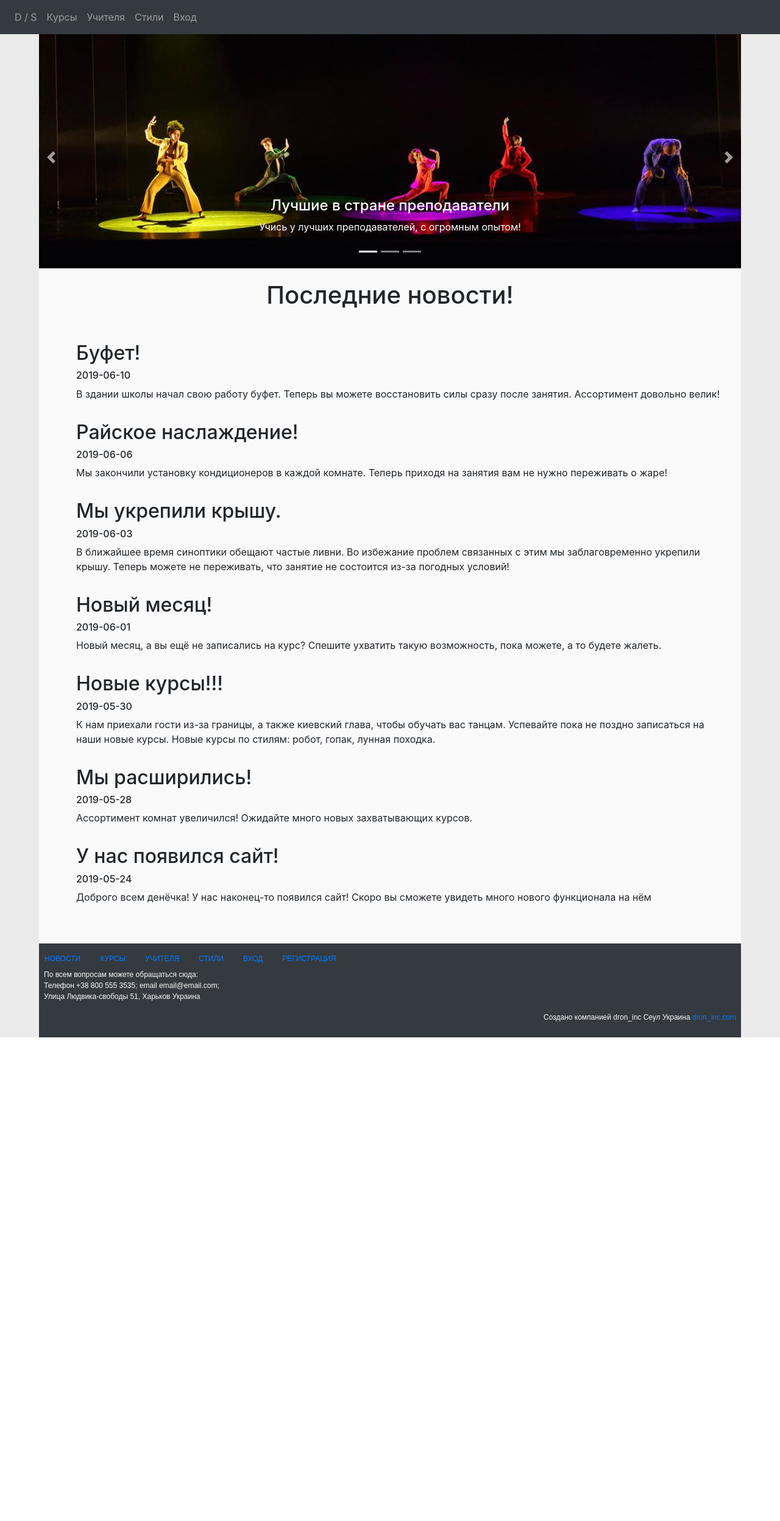
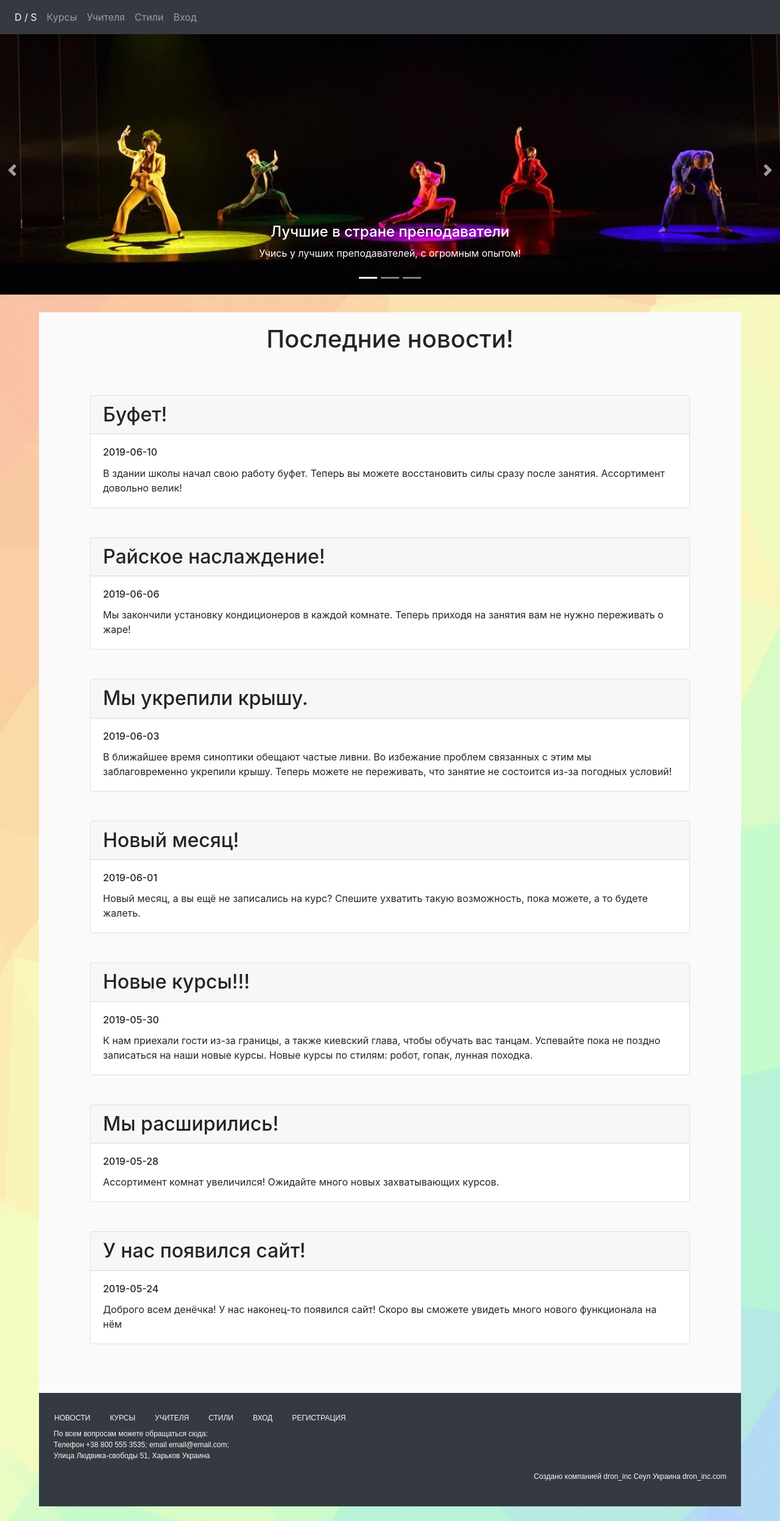
Before and after one commit to Lord1p/Dance_School, a PHP site: page / in a window 1280 px wide. Shown: the whole page at 61% size. Before the commit the page ends 1701 px from the top, so only its background shows below. Run offline with PHP 8.4, Linux system fonts and the light colour scheme; data comes from the database, SQL or seed files in the repository.

Commit message:
validation + experimental design

```diff
--- a/app/index.html
+++ b/app/index.html
@@ -1,5 +1,5 @@
 <!DOCTYPE html>
-<hrml ng-app="main">
+<html ng-app="main">
   <head>
     <title>
       Dance School
@@ -17,19 +17,19 @@
       <div class="collapse navbar-collapse" id="navbarNav">
         <ul class="navbar-nav">
           <li class="nav-item">
-            <a class="nav-link" href="#!news">D / S</a>
+            <a class="nav-link" id="news-link" href="#!news">D / S</a>
           </li>
           <li class="nav-item">
-            <a class="nav-link" href="#!courses">Курсы</a>
+            <a class="nav-link" id="courses-link" href="#!courses">Курсы</a>
           </li>
           <li class="nav-item">
-            <a class="nav-link" href="#!trainers">Учителя</a>
+            <a class="nav-link" id="trainers-link" href="#!trainers">Учителя</a>
           </li>
           <li class="nav-item">
-            <a class="nav-link" href="#!styles">Стили</a>
+            <a class="nav-link" id="styles-link" href="#!styles">Стили</a>
           </li>
           <li id="sign" class="nav-item">
-            <a class="nav-link" href="#!sign-in">Вход</a>
+            <a class="nav-link" id="login-link" href="#!sign-in">Вход</a>
           </li>
         </ul>
       </div>
@@ -56,14 +56,14 @@
     <div class="main">
       <ng-view></ng-view>
     </div>
-    <footer class="page footer-page bg-dark text-light p-2 footer">
+    <footer class="page footer-page bg-dark text-light p-4 footer">
       <div class="row">
-        <a class="nav-link" href="#!news">НОВОСТИ</a>
-        <a class="nav-link" href="#!courses">КУРСЫ</a>
-        <a class="nav-link" href="#!trainers">УЧИТЕЛЯ</a>
-        <a class="nav-link" href="#!styles">СТИЛИ</a>
-        <a class="nav-link" href="#!sign-in">ВХОД</a>
-        <a class="nav-link" href="#!sign-up">РЕГИСТРАЦИЯ</a>
+        <a class="nav-link text-light" href="#!news">НОВОСТИ</a>
+        <a class="nav-link text-light" href="#!courses">КУРСЫ</a>
+        <a class="nav-link text-light" href="#!trainers">УЧИТЕЛЯ</a>
+        <a class="nav-link text-light" href="#!styles">СТИЛИ</a>
+        <a class="nav-link text-light" href="#!sign-in">ВХОД</a>
+        <a class="nav-link text-light" href="#!sign-up">РЕГИСТРАЦИЯ</a>
       </div>
       <p>
         По всем вопросам можете обращаться сюда: <br />
@@ -71,7 +71,7 @@
         Людвика-свободы 51, Харьков Украина
       </p>
       <p class="company">
-        Создано компанией dron_inc Сеул Украина <a href="">dron_inc.com</a>
+        Создано компанией dron_inc Сеул Украина <a class="text-light" href="">dron_inc.com</a>
       </p>
     </footer>
   </body>
@@ -86,6 +86,7 @@
   <script src="./app/src/services/encryptor.service.js"></script>
   <script src="./app/src/services/lessons.service.js"></script>
   <script src="./app/src/services/generate-code.service.js"></script>
+  <script src="./app/src/services/make-active.service.js"></script>
   <script src="./app/src/filters/date-translate.filter.js"></script>
   <script src="./app/src/services/date-color.service.js"></script>
   <script src="./app/src/controllers/news.controller.js"></script>
@@ -98,4 +99,4 @@
   <script src="./app/src/controllers/account.controller.js"></script>
   <script src="./app/src/controllers/get-course.controller.js"></script>
   <script src="./app/src/controllers/registration.controller.js"></script>
-</hrml>
+</html>
--- a/app/src/controllers/account.controller.js
+++ b/app/src/controllers/account.controller.js
@@ -5,8 +5,8 @@
     .module("main")
     .controller("AccountController", AccountController);
 
-  AccountController.$inject = ["$rootScope", "$scope", "$http", "encryptor"];
-  function AccountController($rootScope, $scope, $http, encryptor) {
+  AccountController.$inject = ["$rootScope", "$scope", "$http", "encryptor", "makeActive"];
+  function AccountController($rootScope, $scope, $http, encryptor, makeActive) {
     $scope.user = {};
     $scope.firstName = "";
     $scope.lastName = "";
@@ -15,10 +15,11 @@
     $scope.setAvatar = setAvatar;
     $scope.fileName = "";
     console.log("!");
+    hideByID('suc-alert');
     init();
 
     function init() {
-      hideByID('suc-alert');
+      makeActive.deactivate(['news-link', 'courses-link', 'trainers-link', 'styles-link', 'login-link']);
       console.log($rootScope.currentUser);
       let name = "";
       if ($rootScope.currentUser.type == $rootScope.userType.client) {
@@ -40,6 +41,10 @@
       if ($rootScope.isAuthorizated) {
         $http.post("./server/get-user.php", $scope.user).then(res => {
           console.log(res.data);
+          if (res.data.error) {
+            alert("Извините произошла ошибка при обновлении данных, перезагркзите страницу");
+          }
+
           $rootScope.currentUser = res.data;
           init();
         });
@@ -59,29 +64,20 @@
         $scope.user.password = encryptor.enctypt($scope.user.password);
         $http.post("./server/post-save-profile.php", $scope.user).then(res => {
           console.log(res.data);
+          if (res.data.error) {
+            alert("Извините произошла ошибка при сохранении, перезагркзите страницу");
+          }
+          else {
+            showById("suc-alert");
+          }
           getUser();
         });
       }
     }
 
-
-
-    function logIn() {
-      $http.post("./server/post-signin.php", $scope.user).then(res => {
-        console.log(res.data);
-        if (res.data.email) {
-          $rootScope.isAuthorizated = true;
-          $rootScope.currentUser = res.data;
-          showById('account');
-          hideByID('sign');
-          init();
-          showById('suc-alert');
-        }
-      });
-    }
-
     function setAvatar() {
       let input = document.getElementById("avatarFile");
+      input.accept = ".jpg, .png, .jpeg, .gif, .bmp, .tif, .tiff|image/*";
       input.click();
       input.onchange = function() {
         let file = input.files[0];
--- a/app/src/controllers/courses.controller.js
+++ b/app/src/controllers/courses.controller.js
@@ -5,13 +5,15 @@
     .module("main")
     .controller("CoursesController", CoursesController);
 
-    CoursesController.$inject = ['$scope', '$http'];
-  function CoursesController($scope, $http) {
+  CoursesController.$inject = ['$scope', '$http', 'makeActive'];
+  function CoursesController($scope, $http, makeActive) {
     $scope.courses = [];
     $scope.empty = "Пока ничего нового :(";
     init();
 
     function init() {
+      makeActive.activate(['courses-link']);
+      makeActive.deactivate(['news-link', 'trainers-link', 'styles-link', 'login-link']);
       $('.dropdown-toggle').dropdown();
       $http.get('./server/get-courses.php')
         .then(res => {
--- a/app/src/controllers/get-course.controller.js
+++ b/app/src/controllers/get-course.controller.js
@@ -4,8 +4,8 @@
       .module("main")
       .controller("GetCourseController", GetCourseController);
 
-      GetCourseController.$inject = ['$rootScope', '$scope', '$routeParams', 'lessons', 'dateColor'];
-    function GetCourseController($rootScope, $scope, $routeParams, lessons, dateColor) {
+      GetCourseController.$inject = ['$rootScope', '$scope', '$routeParams', 'lessons', 'dateColor', 'makeActive'];
+    function GetCourseController($rootScope, $scope, $routeParams, lessons, dateColor, makeActive) {
       $scope.courseId = null;
       $scope.loadLessons = loadLessons;
       $scope.empty = "Вы должны зарегистрироваться, или войти для того, чтобы записаться на курс";
@@ -15,6 +15,7 @@
       init();
 
       function init() {
+        makeActive.deactivate(['news-link', 'courses-link', 'trainers-link', 'styles-link', 'login-link']);
         console.log($rootScope.currentUser);
         $scope.courseId = $routeParams.id;
         console.dir($routeParams.id);
--- a/app/src/controllers/my-courses.controller.js
+++ b/app/src/controllers/my-courses.controller.js
@@ -3,13 +3,14 @@
 
   angular.module("main").controller("MyCoursesController", MyCoursesController);
 
-  MyCoursesController.$inject = ["$rootScope", "$scope", "$http", "$location"];
-  function MyCoursesController($rootScope, $scope, $http, $location) {
+  MyCoursesController.$inject = ["$rootScope", "$scope", "$http", "$location", "makeActive"];
+  function MyCoursesController($rootScope, $scope, $http, $location, makeActive) {
     $scope.courses = [];
     $scope.empty = "Пока ничего нового :(";
     init();
 
     function init() {
+      makeActive.deactivate(['news-link', 'courses-link', 'trainers-link', 'styles-link', 'login-link']);
       if ($rootScope.currentUser.type == "client") {
         $http.get("./server/get-client-courses.php" + "?id=" + $rootScope.currentUser.clientId).then(res => {
           console.log(res.data);
--- a/app/src/controllers/news.controller.js
+++ b/app/src/controllers/news.controller.js
@@ -1,19 +1,21 @@
-(function() {
+(function () {
   "use strict";
 
   angular
     .module("main")
     .controller("NewsController", NewsController);
 
-  NewsController.$inject = ['$scope', '$http'];
-  function NewsController($scope, $http) {
+  NewsController.$inject = ['$scope', '$http', 'makeActive'];
+  function NewsController($scope, $http, makeActive) {
     $scope.news = [];
     $scope.empty = "Пока ничего нового :(";
     init();
 
     function init() {
+      makeActive.activate(['news-link']);
+      makeActive.deactivate(['courses-link', 'trainers-link', 'styles-link', 'login-link']);
       $('.carousel').carousel({
-        interval: 4000
+        interval:2500
       });
       $http.get('./server/get-news.php')
         .then(res => {
--- a/app/src/controllers/registration.controller.js
+++ b/app/src/controllers/registration.controller.js
@@ -4,8 +4,8 @@
     .module('main')
     .controller('RegistrationController', Registration)
 
-  Registration.$inject = ['$scope', '$rootScope', '$routeParams', 'generateCode', '$http'];
-  function Registration($scope, $rootScope, $routeParams, generateCode, $http) {
+  Registration.$inject = ['$scope', '$rootScope', '$routeParams', 'generateCode', '$http', 'makeActive'];
+  function Registration($scope, $rootScope, $routeParams, generateCode, $http, makeActive) {
     $scope.flag = true;
     $scope.order = order;
     $scope.msg = "";
@@ -50,6 +50,7 @@
     }
 
     function init() {
+      makeActive.deactivate(['news-link', 'courses-link', 'trainers-link', 'styles-link', 'login-link']);
       console.log($rootScope.currentUser);
       $scope.flag = $routeParams.flag;
       console.dir($scope.flag);
--- a/app/src/controllers/sign-in.controller.js
+++ b/app/src/controllers/sign-in.controller.js
@@ -3,8 +3,8 @@
 
   angular.module("main").controller("SignInController", SignInController);
 
-  SignInController.$inject = ["$rootScope", "$scope", "$http", "$location", "encryptor"];
-  function SignInController($rootScope, $scope, $http, $location, encryptor) {
+  SignInController.$inject = ["$rootScope", "$scope", "$http", "$location", "encryptor", "makeActive"];
+  function SignInController($rootScope, $scope, $http, $location, encryptor, makeActive) {
     $scope.user = {
       email: "",
       password: ""
@@ -12,6 +12,13 @@
     $scope.logIn = logIn;
     $scope.signUp = signUp;
     $scope.isOk = true;
+    init();
+
+
+    function init() {
+      makeActive.activate(['login-link']);
+      makeActive.deactivate(['courses-link', 'trainers-link', 'styles-link', 'news-link']);
+    }
 
     function logIn() {
       $scope.user.password = encryptor.enctypt($scope.user.password);
--- a/app/src/controllers/sign-up.controller.js
+++ b/app/src/controllers/sign-up.controller.js
@@ -5,8 +5,8 @@
     .module("main")
     .controller("SignUpController", SignUpController);
 
-  SignUpController.$inject = ["$rootScope", "$scope", "$http", "encryptor", "$location"];
-  function SignUpController($rootScope, $scope, $http, encryptor, $location) {
+  SignUpController.$inject = ["$rootScope", "$scope", "$http", "encryptor", "$location", "makeActive"];
+  function SignUpController($rootScope, $scope, $http, encryptor, $location, makeActive) {
     $scope.user = {
       firstName: "",
       lastName: "",
@@ -20,7 +20,9 @@
 
     init();
 
-    function init() {}
+    function init() {
+      makeActive.deactivate(['news-link', 'courses-link', 'trainers-link', 'styles-link', 'login-link']);
+    }
 
     function registration() {
       if ($scope.user.firstName.length == 0) {
--- a/app/src/controllers/styles.controller.js
+++ b/app/src/controllers/styles.controller.js
@@ -5,8 +5,8 @@
     .module("main")
     .controller("StylesController", StylesController);
 
-  StylesController.$inject = ['$scope', '$http'];
-  function StylesController($scope, $http) {
+  StylesController.$inject = ['$scope', '$http', 'makeActive'];
+  function StylesController($scope, $http, makeActive) {
     $scope.styles = [];
     $scope.empty = "А стилей, то нет";
     var counter = 0;
@@ -14,6 +14,8 @@
     init();
 
     function init() {
+      makeActive.activate(['styles-link']);
+      makeActive.deactivate(['courses-link', 'trainers-link', 'news-link', 'login-link']);
       $http.get('./server/get-styles.php')
         .then(res => {
           console.log(res.data.styles);
--- a/app/src/controllers/trainers.controller.js
+++ b/app/src/controllers/trainers.controller.js
@@ -5,13 +5,15 @@
       .module("main")
       .controller("TrainersController", TrainersController);
 
-    TrainersController.$inject = ['$scope', '$http'];
-    function TrainersController($scope, $http) {
+    TrainersController.$inject = ['$scope', '$http', 'makeActive'];
+    function TrainersController($scope, $http, makeActive) {
       $scope.teachers = [];
       $scope.empty = "А у нас то никто не работает пацаны! :(";
       init();
 
       function init() {
+        makeActive.activate(['trainers-link']);
+        makeActive.deactivate(['courses-link', 'news-link', 'styles-link', 'login-link']);
         $http.get('./server/get-trainers.php')
           .then(res => {
             console.log(res.data.trainers);
--- a/app/src/views/news.html
+++ b/app/src/views/news.html
@@ -33,8 +33,7 @@
         <div class="carousel-caption d-none d-md-block">
           <h4>Уникальные методы обучения</h4>
           <p>
-              Опробуйте на себе лучшие методы обучения, от лучших
-              преподавателей!
+            Опробуйте на себе лучшие методы обучения, от лучших преподавателей!
           </p>
         </div>
       </div>
@@ -53,17 +52,20 @@
     ></button>
   </div>
 </div>
+<div class="header-spacer"></div>
 <div class="page news-page">
   <div class="container">
     <h1 class="title">
       Последние новости!
     </h1>
     <h2 ng-if="news.length == 0">{{ empty }}</h2>
-    <ul>
-      <li class="news" ng-repeat="i in news">
-        <h2>{{ i.header }}</h2>
-        <h6>{{ i.date }}</h6>
-        <span>{{ i.text }}</span>
+    <ul class="container">
+      <li class="news card m-5" ng-repeat="i in news">
+        <h2 class="card-header">{{ i.header }}</h2>
+        <div class="card-body">
+          <h6 class="card-title">{{ i.date }}</h6>
+          <span class="card-text">{{ i.text }}</span>
+        </div>
       </li>
     </ul>
   </div>
--- a/app/src/views/sign-in.html
+++ b/app/src/views/sign-in.html
@@ -35,16 +35,17 @@
         class="btn btn-primary"
         ng-if="login.email.$valid"
         ng-click="logIn()"
+        ng-show="user.email && user.password"
       >
         Вход
       </button>
       <button
         type="submit"
-        class="btn btn-primary"
+        class="btn btn-sm btn-dark float-lg-right"
         ng-if="login.email.$valid"
         ng-click="signUp()"
       >
-      Регистрация
+      *Регистрация
       </button>
     </form>
     <div ng-if="!isOk" class="error">
--- a/app/src/views/sign-up.html
+++ b/app/src/views/sign-up.html
@@ -79,6 +79,7 @@
           ng-if="reg.email.$valid && reg.phoneNumber.$valid"
           ng-click="registration()"
           class="btn btn-primary"
+          ng-show="user.password && user.email && user.tellNumber && user.firstName && user.lastName"
         >
           Зарегистрироваться
         </button>
--- a/app/styles/main.css
+++ b/app/styles/main.css
@@ -1,5 +1,6 @@
 body {
   background-color: rgb(235, 235, 235);
+  background-image: url(../../photos/bg.jpg);
 }
 
 .carousel-control-prev-icon {
@@ -37,7 +38,7 @@ body {
 }
 
 .main {
-  margin-top: 3.5em;
+  margin-top: 5em;
 }
 
 .page {
@@ -56,12 +57,16 @@ body {
 
 .footer-page {
   min-height: 1em;
+  margin-bottom: 2em;
 }
 
 #dance-header {
+  position: absolute;
+  top: 3.5em;
   margin: 0;
   padding: 0;
   width: 100%;
+
 }
 
 .footer {
@@ -97,7 +102,7 @@ body {
 
 .header {
   height: 20%;
-  width: 90%;
+  width: 100%;
   margin: auto;
 }
 
@@ -150,6 +155,7 @@ ul {
 .xl-avatar {
   max-height: 300px;
   max-width: 300px;
+  border-radius: 2%;
 }
 
 .sign-in {
@@ -165,3 +171,7 @@ ul {
 .center {
   text-align: center;
 }
+
+.header-spacer {
+  margin-top: 40%;
+}
```
Also changed, not shown: app/src/services/make-active.service.js (added, +28 -0 lines), app/src/views/account.html (+14 -5 lines), app/src/views/mycourses.html (+33 -12 lines), photos/bg.jpg (added). Lines whose indentation alone changed are shown as unchanged.
